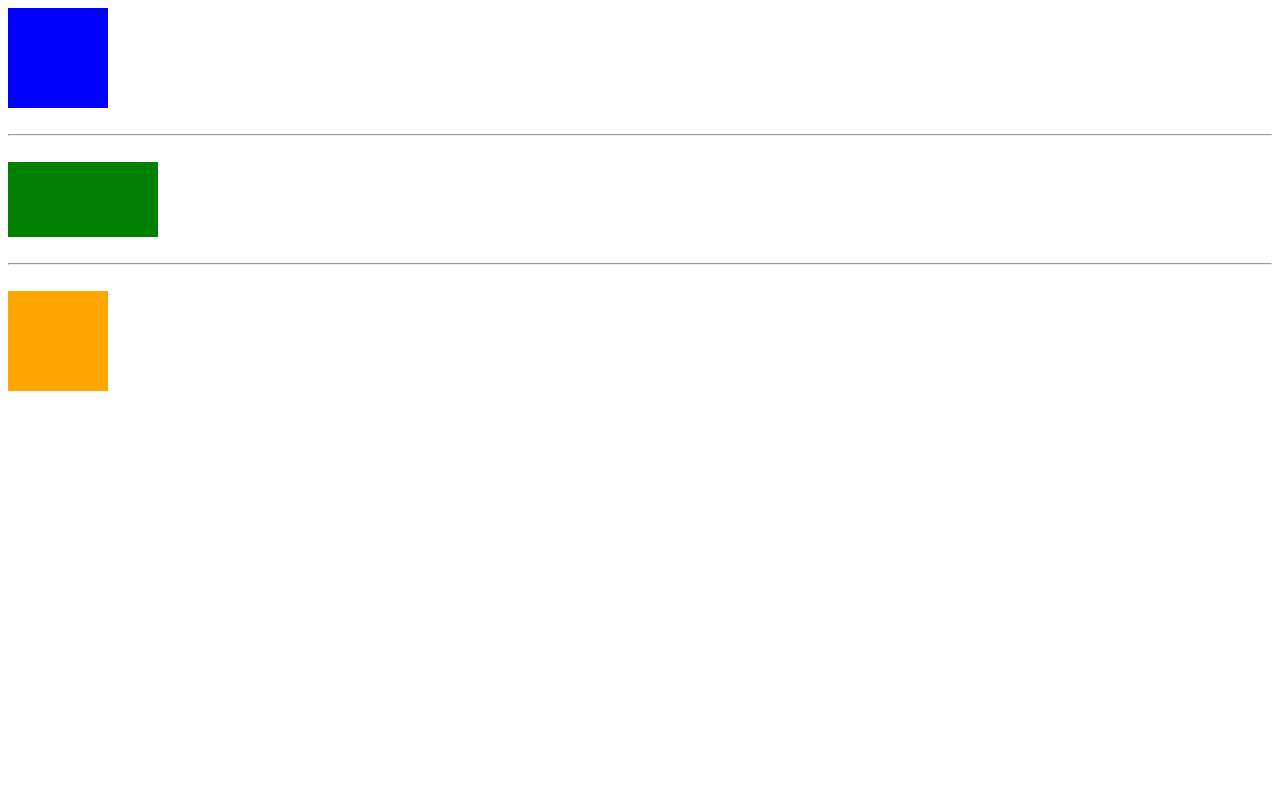
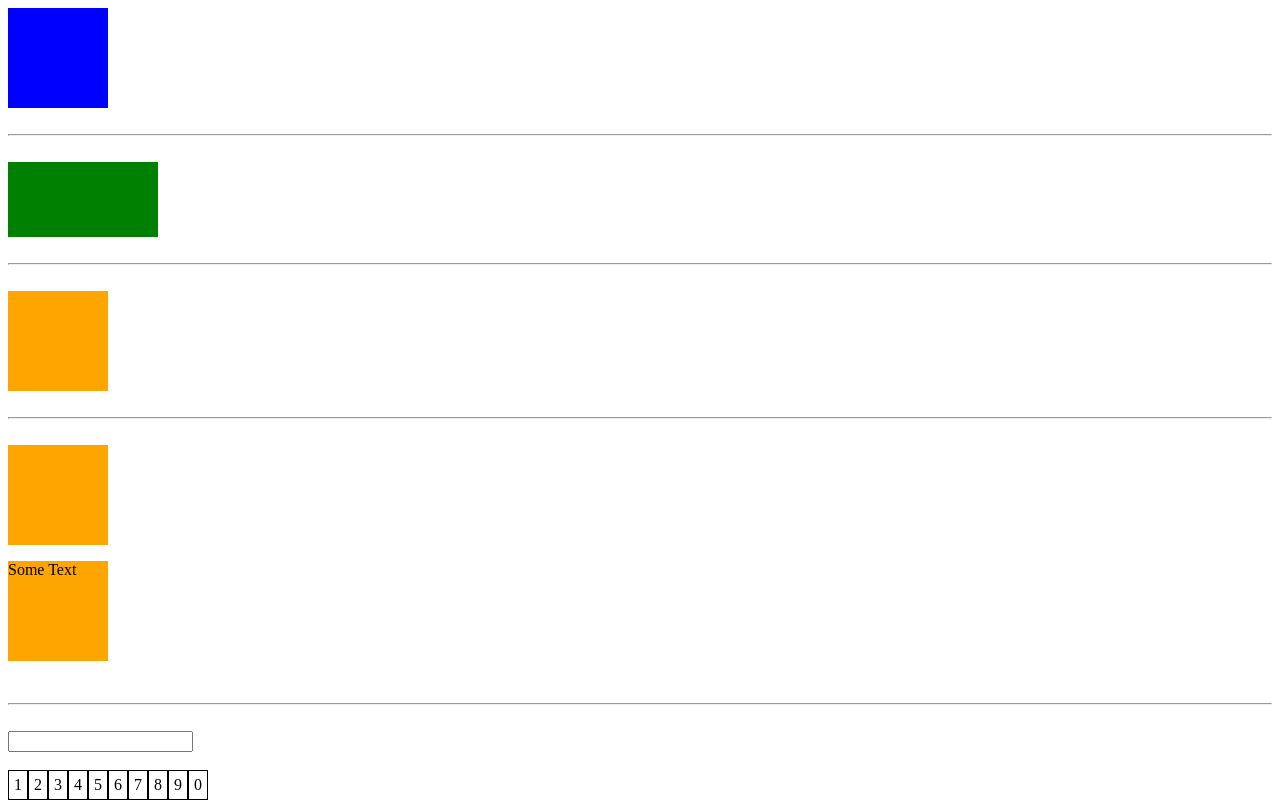
Before and after one commit to mjmxanomaly/styles-animation, an Angular app: page / in a window 1280 px wide. Built offline with nearby package versions, Linux system fonts and the light colour scheme.

Commit message:
New animation with input value

```diff
--- a/src/app/app.component.html
+++ b/src/app/app.component.html
@@ -16,6 +16,39 @@
 <hr>
 <br>
 
-<div (click)="onClickSimple()" [@clickedState]="clickInfo">
+<div (click)="onClickSimple()"
+	(mouseover)="clickInfo = 'mousedown'"
+	(mouseleave)="clickInfo = 'default'"
+	[@clickedState]="clickInfo">
 
 </div>
+
+<br>
+<hr>
+<br>
+
+<div (click)="onClickSimple()"
+	(mousedown)="clickInfo = 'mousedown'"
+	[@clickedState]="clickInfo">
+
+</div>
+
+<p (click)="paragraphClick = 'clicked'"
+	[@clickedState]="clickInfo">Some Text</p>
+
+<br>
+<hr>
+<br>
+
+<input type="number" (input)="numberEntered = $event.target.value">
+<br><br>
+<span [@numberEnteredState]="numberEntered == 1 ? 'selected' : 'unselected'">1</span>
+<span [@numberEnteredState]="numberEntered == 2 ? 'selected' : 'unselected'">2</span>
+<span [@numberEnteredState]="numberEntered == 3 ? 'selected' : 'unselected'">3</span>
+<span [@numberEnteredState]="numberEntered == 4 ? 'selected' : 'unselected'">4</span>
+<span [@numberEnteredState]="numberEntered == 5 ? 'selected' : 'unselected'">5</span>
+<span [@numberEnteredState]="numberEntered == 6 ? 'selected' : 'unselected'">6</span>
+<span [@numberEnteredState]="numberEntered == 7 ? 'selected' : 'unselected'">7</span>
+<span [@numberEnteredState]="numberEntered == 8 ? 'selected' : 'unselected'">8</span>
+<span [@numberEnteredState]="numberEntered == 9 ? 'selected' : 'unselected'">9</span>
+<span [@numberEnteredState]="numberEntered == 0 ? 'selected' : 'unselected'">0</span>
--- a/src/app/app.component.scss
+++ b/src/app/app.component.scss
@@ -42,3 +42,7 @@
 	height: 100px;
 	background-color: orange;
 }
+
+span {
+	display: inline-block;
+}
--- a/src/app/app.component.ts
+++ b/src/app/app.component.ts
@@ -17,7 +17,38 @@ import { trigger, state, style, transition, animate } from '@angular/animations'
   			width: '300px',
   			height: '50px'
   		})),
-  		transition('default <=> clicked', animate('1s 500ms ease-in'))
+  		state('mousedown', style({
+  			backgroundColor: 'red',
+  			width: '100px',
+  			height: '100px'
+  		})),
+  		transition('default <=> clicked', animate('1s 500ms ease-in')),
+  		transition('mousedown <=> clicked', animate(300)),
+  		transition('mousedown <=> default', animate(300))
+  	]),
+  	trigger('numberEnteredState', [
+  		state('unselected', style({
+  			border: '1px solid black',
+  			padding: '5px',
+  			backgroundColor: 'white'
+  		})),
+  		state('selected', style({
+  			border: '2px solid blue',
+  			padding: '4px',
+  			backgroundColor: 'lightblue'
+  		})),
+  		transition('unselected => selected', [
+  			style({
+  				border: '2px solid black',
+  				padding: '4px',
+  				transform: 'scale(1)'
+  			}),
+  			animate('600ms 100ms ease-out', style({
+  				backgroundColor: 'red',
+  				transform: 'scale(1.05)'
+  			})),
+  			animate(2000)
+  		])
   	])
   ]
 })
@@ -25,6 +56,8 @@ export class AppComponent {
   divClicked = false;
   doAnimate = false;
   clickInfo = 'default';
+  paragraphClick = 'default';
+  numberEntered;
 
   	onClickSimple() {
   		this.clickInfo = 'clicked';
```
